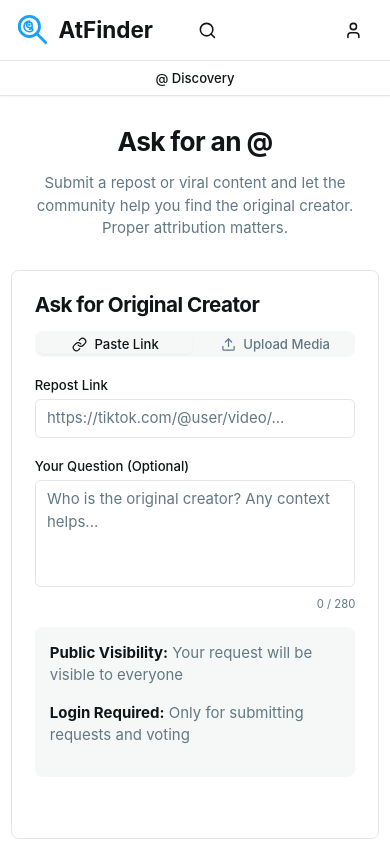
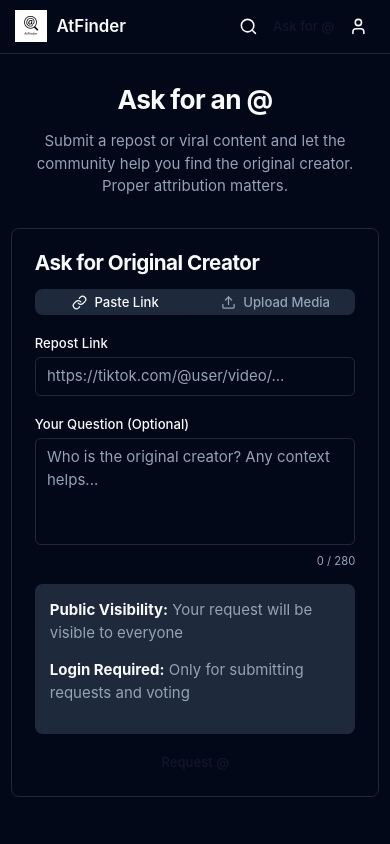
Before and after one commit to TNDIGITALMARK/6c2582e5-9a88-4ffa-a462-0e1ab1b0e5fd, a Next.js app: page /ask in a window 390 px wide. Shown: the top 844 px of the page. Built offline with nearby package versions, Linux system fonts and the light colour scheme.

Commit message:
Phoenix Agent implementation - Update the AtFinder header and branding to reflect...

```diff
--- a/src/app/layout.tsx
+++ b/src/app/layout.tsx
@@ -20,13 +20,25 @@
 });
 
 export const metadata: Metadata = {
-  title: "AtFinder - @ Discovery Platform",
-  description: "Discover and attribute @ mentions across social platforms",
+  title: "ATF (@Found) - Find the original @. Credit the creator.",
+  description: "AtFinder helps you discover and attribute original creators. Find the source, give credit where it's due.",
   icons: {
     icon: [
-      { url: '/favicon.svg', type: 'image/svg+xml' },
-      { url: '/atfinder-logo.jpg', type: 'image/jpeg' }
+      { url: '/atfinder-logo.png', sizes: 'any' },
+      { url: '/atfinder-logo.png', type: 'image/png' }
     ],
+    apple: [
+      { url: '/atfinder-logo.png', sizes: '180x180', type: 'image/png' }
+    ],
+  },
+  themeColor: [
+    { media: '(prefers-color-scheme: light)', color: '#ffffff' },
+    { media: '(prefers-color-scheme: dark)', color: '#0a0a0f' }
+  ],
+  viewport: {
+    width: 'device-width',
+    initialScale: 1,
+    maximumScale: 5,
   },
 };
 
@@ -102,8 +114,8 @@
           <ZyloProvider>
             <ThemeProvider
               attribute="class"
-              defaultTheme="light"
-              enableSystem
+              defaultTheme="dark"
+              enableSystem={false}
               disableTransitionOnChange
             >
               <FeedErrorBoundary>
--- a/src/app/page.tsx
+++ b/src/app/page.tsx
@@ -1,9 +1,11 @@
 'use client';
 
 import { useState, useEffect, useCallback, useRef } from 'react';
+import Link from 'next/link';
 import { AtFinderHeader } from '@/components/atfinder/header';
 import { FeedCard } from '@/components/atfinder/feed-card';
 import { CommentsModal } from '@/components/atfinder/comments-modal';
+import { Button } from '@/components/ui/button';
 import { getAttributionRequests, getAttributionRequestsByStatus } from '@/lib/supabase/queries';
 import type { AttributionRequest } from '@/lib/supabase/types';
 import { RefreshCw, Loader2, AlertCircle } from 'lucide-react';
@@ -227,11 +229,11 @@
         {/* Feed Header with Refresh Button */}
         <div className="px-4 pt-6 pb-4 flex items-start justify-between">
           <div>
-            <h1 className="text-2xl font-bold text-foreground mb-2">
-              @ Discovery Feed
+            <h1 className="text-2xl font-bold text-foreground mb-1.5">
+              ATF (@Found)
             </h1>
             <p className="text-sm text-muted-foreground">
-              Help identify original creators and get credit where credit is due
+              Find the original @. Credit the creator.
             </p>
           </div>
           <button
@@ -369,14 +371,26 @@
                     ? 'There was a problem loading the feed. Please check your connection and try again.'
                     : filterMode !== 'all'
                     ? 'Try changing your filters to see more posts.'
-                    : 'Be the first to create an attribution request!'}
+                    : 'Be the first to ask for an @ and help credit creators!'}
                 </p>
-                <button
-                  onClick={handleRefresh}
-                  className="px-4 py-2 bg-primary text-primary-foreground rounded-lg text-sm font-medium hover:bg-primary/90 transition-colors"
-                >
-                  {error ? 'Retry' : filterMode !== 'all' ? 'View all posts' : 'Refresh'}
-                </button>
+                <div className="flex flex-col gap-2 items-center">
+                  {error ? (
+                    <button
+                      onClick={handleRefresh}
+                      className="px-4 py-2 bg-primary text-primary-foreground rounded-full text-sm font-medium hover:bg-primary/90 transition-colors"
+                    >
+                      Try again
+                    </button>
+                  ) : (
+                    <Link href="/ask">
+                      <Button
+                        className="bg-primary text-primary-foreground hover:bg-primary/90 font-medium px-4 py-2 rounded-full text-sm"
+                      >
+                        Be the first to ask for an @
+                      </Button>
+                    </Link>
+                  )}
+                </div>
               </div>
             ) : (
               <>
--- a/src/components/atfinder/header.tsx
+++ b/src/components/atfinder/header.tsx
@@ -3,31 +3,37 @@
 import Link from 'next/link';
 import { Search, User } from 'lucide-react';
 import { Button } from '@/components/ui/button';
-import { AtFinderLogo } from './logo';
+import Image from 'next/image';
 
 export function AtFinderHeader() {
   return (
-    <header className="sticky top-0 z-50 w-full bg-white border-b border-border shadow-sm">
-      <div className="container mx-auto px-4">
-        <div className="flex items-center justify-between h-[60px]">
-          {/* Left: Logo */}
-          <Link href="/" className="flex items-center gap-2 hover:opacity-80 transition-opacity">
-            <AtFinderLogo size={36} className="text-primary" />
-            <div className="text-2xl font-bold text-foreground">
+    <header className="sticky top-0 z-50 w-full bg-background border-b border-border">
+      <div className="max-w-screen-xl mx-auto px-4">
+        <div className="flex items-center justify-between h-14">
+          {/* Left: Logo + Brand Name */}
+          <Link
+            href="/"
+            className="flex items-center gap-2.5 hover:opacity-80 transition-opacity"
+            aria-label="AtFinder Home"
+          >
+            <Image
+              src="/atfinder-logo.png"
+              alt="AtFinder logo"
+              width={32}
+              height={32}
+              className="flex-shrink-0"
+              priority
+            />
+            <span className="text-lg font-semibold text-foreground">
               AtFinder
-            </div>
+            </span>
           </Link>
 
-          {/* Center: Page Title */}
-          <div className="hidden md:block text-base font-medium text-foreground">
-            @ Discovery
-          </div>
-
           {/* Right: Actions */}
-          <div className="flex items-center gap-3">
+          <div className="flex items-center gap-2">
             {/* Search Icon */}
             <button
-              className="tap-target flex items-center justify-center w-10 h-10 rounded-full hover:bg-accent transition-colors"
+              className="flex items-center justify-center w-9 h-9 rounded-full hover:bg-accent transition-colors"
               aria-label="Search"
             >
               <Search className="w-5 h-5 text-foreground" />
@@ -36,15 +42,16 @@
             {/* Ask CTA Button */}
             <Link href="/ask">
               <Button
-                className="bg-primary text-primary-foreground hover:bg-primary/90 font-medium px-4 py-2 h-10 rounded-full"
+                size="sm"
+                className="bg-primary text-primary-foreground hover:bg-primary/90 font-medium px-3 py-1.5 h-9 rounded-full text-sm"
               >
-                Ask for an @
+                Ask for @
               </Button>
             </Link>
 
             {/* Login/Profile */}
             <button
-              className="tap-target flex items-center justify-center w-10 h-10 rounded-full hover:bg-accent transition-colors"
+              className="flex items-center justify-center w-9 h-9 rounded-full hover:bg-accent transition-colors"
               aria-label="Profile"
             >
               <User className="w-5 h-5 text-foreground" />
@@ -52,15 +59,6 @@
           </div>
         </div>
       </div>
-
-      {/* Mobile: Show page title below header on small screens */}
-      <div className="md:hidden border-t border-border bg-background">
-        <div className="container mx-auto px-4 py-2">
-          <div className="text-sm font-medium text-foreground text-center">
-            @ Discovery
-          </div>
-        </div>
-      </div>
     </header>
   );
 }
```
Also changed, not shown: public/atfinder-logo.png (added), public/generated/atfinder-logo.png (added).
